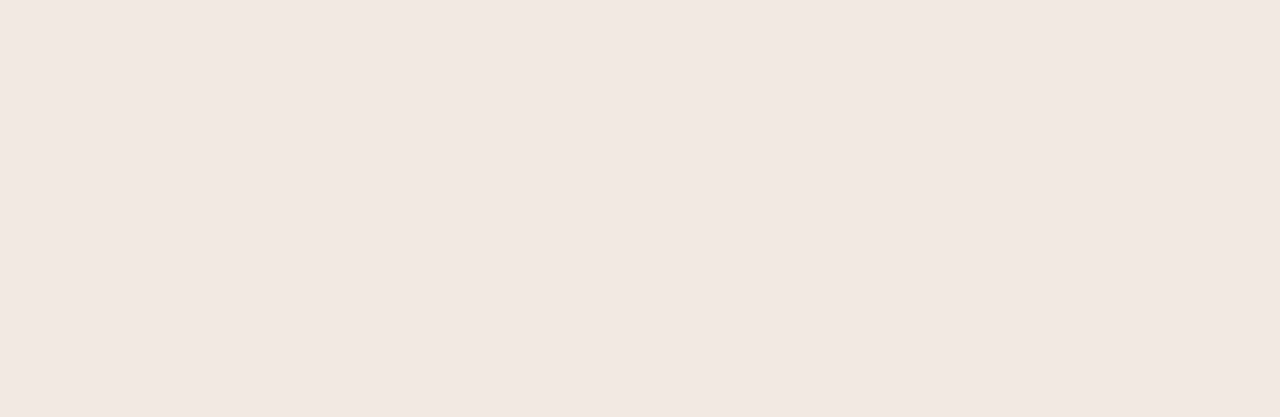
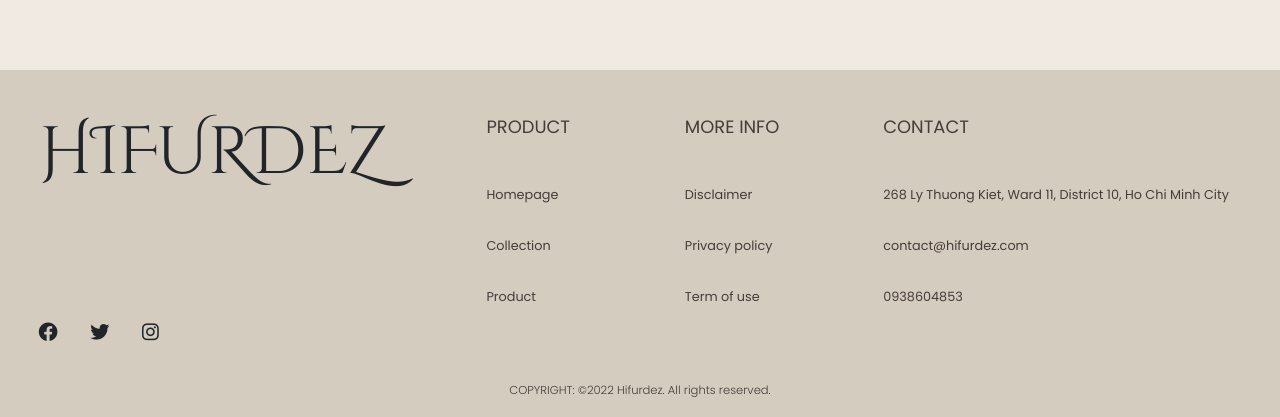
Before and after one commit to huylucwork/furniture-showroom, a React (Create React App) app in the folder client/: page /about-us in a window 1280 px wide. Shown: the part 2673-3090 px from the top of the page. Before the commit the page ends 2743 px from the top, so only its background shows below. Built offline with nearby package versions, Linux system fonts and the light colour scheme; a web font is replaced by a local one.

Commit message:
add footer

```diff
--- a/client/src/App.js
+++ b/client/src/App.js
@@ -8,7 +8,7 @@ import User from "./components/user/user";
 import Collection from "./components/publicPage/collection";
 import AboutUs from "./components/publicPage/aboutUs";
 import ScrollToTop from "./utils/scrollToTop";
-
+import Footer from "./components/headerFooter/footer";
 export const AppContext = React.createContext();
 
 function App() {
@@ -34,7 +34,7 @@ function App() {
             />
             <Route path="about-us" element={<AboutUs />} />
           </Routes>
-        {/* <Footer /> */}
+        <Footer />
       </div>
     </AppContext.Provider>
   );
--- a/client/src/components/headerFooter/footer.jsx
+++ b/client/src/components/headerFooter/footer.jsx
@@ -0,0 +1,61 @@
+import "./../../styles/footer.css";
+
+export default function Footer() {
+  return (
+    <div className="footer-background">
+      <div className="footer-info">
+        <div className="company">
+          <div className="company-info-title">HIFURDEZ</div>
+          <div className="company-icon">
+            <i className="fa-brands fa-facebook"></i>
+            <i className="fa-brands fa-twitter"></i>
+            <i className="fa-brands fa-instagram"></i>
+          </div>
+        </div>
+        <div className="product">
+          <div className="product-header">
+            <div className="product-header-product">PRODUCT</div>
+            <div className="product-header-info">MORE INFO</div>
+            <div className="product-header-contact">CONTACT</div>
+          </div>
+          <div className="product-info">
+            <a href="/" className="product-text-a">
+              Homepage
+            </a>
+            <a href="/" className="product-text-b">
+              Disclaimer
+            </a>
+            <a href="/" className="product-text-c">
+              268 Ly Thuong Kiet, Ward 11, District 10, Ho Chi Minh City
+            </a>
+          </div>
+          <div className="more-info">
+            <a href="/" className="more-info-text-a">
+              Collection
+            </a>
+            <a href="/" className="more-info-text-b">
+              Privacy policy
+            </a>
+            <a href="/" className="more-info-text-c">
+              contact@hifurdez.com
+            </a>
+          </div>
+          <div className="contact">
+            <a href="/" className="contact-text-a">
+              Product
+            </a>
+            <a href="/" className="contact-text-b">
+              Term of use
+            </a>
+            <a href="/" className="contact-text-c">
+              0938604853
+            </a>
+          </div>
+        </div>
+      </div>
+      <div className="copy-right">
+        <p>COPYRIGHT: ©2022 Hifurdez. All rights reserved.</p>
+      </div>
+    </div>
+  );
+}
--- a/client/src/styles/aboutUs.css
+++ b/client/src/styles/aboutUs.css
@@ -12,7 +12,7 @@
   background-color: var(--backgroundColor);
   font-size: calc(100vw/1920*10);
   width: 100%;
-  height: 100em;
+  /* height: 100em; */
 }
 
 .aboutUs_navbar {
--- /dev/null
+++ b/client/src/styles/footer.css
@@ -0,0 +1,192 @@
+.footer-background {
+    position: inherit;
+    bottom: 0;
+    width: 100%;
+    height: 35rem;
+    background-color: #D5CCC0;
+    font-size: 10px;
+    z-index: 100;
+    display: flex;
+    flex-direction: column;
+}
+
+.footer-info {
+    display: flex;
+    flex-direction: row;
+    height: 90%;
+}
+
+.copy-right {
+    height: 10%;
+    text-align: center;
+    font-size: 0.9vw;
+    color: #473C38;
+    font-weight: 300;
+}
+
+.company{
+    width: 30%;
+    display: flex;
+    flex-direction: column;
+}
+
+.company-info-title {
+    height: 80%;
+    font-family: 'Cinzel Decorative';
+    font-size: 5.22vw;
+    padding-top: 13%;
+    text-align: center;
+    padding-left: 10%;
+}
+
+.company-icon{
+    height: 20%;
+    font-size: 1.5vw;
+    padding-bottom: 15%;
+    padding-left: 10%;
+    text-align:left;
+    font-weight: 200;
+    display: flex;
+    flex-direction: row;
+}
+
+.company-icon i {
+    width: 15%
+}
+/*
+.fa-brands-fa-facebook-a{
+    width: 20%;
+    size: 1vw;
+}
+
+.fa-brands-fa-twitter-b{
+    width: 20%;
+    size: 1vw;
+}
+
+.fa-brands-fa-instagram-c{
+    width: 20%;
+    size: 1vw;
+}
+ */
+
+.product {
+    width: 70%;
+    padding-left: 8%;
+    display:flex;
+    flex-direction: column;
+}
+
+.product-header {
+    display:flex;
+    flex-direction: row;
+    height: 30%;
+    color: #473C38;
+    text-decoration: none;
+    font-size: 1.4vw;
+    padding-top: 6%;
+}
+/*
+.product-header div {
+    width: 30%;
+} */
+
+.product-header-product {
+    width: 25%;
+}
+.product-header-info{
+    width: 25%;
+}
+.product-header-contact{
+    width: 50%;
+}
+.product-info {
+    display:flex;
+    flex-direction: row;
+    height: 20%;
+    width: 100%;
+}
+
+.product-text-a {
+    width: 25%;
+    color: #473C38;
+    text-decoration: none;
+    font-size: 1vw;
+    padding-top: 3%;
+}
+
+.product-text-b {
+    width: 25%;
+    color: #473C38;
+    text-decoration: none;
+    font-size: 1vw;
+    padding-top: 3%;
+}
+
+.product-text-c {
+    width: 50%;
+    color: #473C38;
+    text-decoration: none;
+    font-size: 1vw;
+    padding-top: 3%;
+}
+
+.more-info {
+    display:flex;
+    flex-direction: row;
+    height: 20%;
+}
+
+.more-info-text-a{
+    width: 25%;
+    color: #473C38;
+    text-decoration: none;
+    font-size: 1vw;
+    padding-top: 1.5%;
+}
+
+.more-info-text-b{
+    width: 25%;
+    color: #473C38;
+    text-decoration: none;
+    font-size: 1vw;
+    padding-top: 1.5%;
+}
+
+.more-info-text-c{
+    width: 50%;
+    color: #473C38;
+    text-decoration: none;
+    font-size: 1vw;
+    padding-top: 1.5%;
+}
+
+
+.contact {
+    display:flex;
+    flex-direction: row;
+    height: 20%;
+}
+
+
+.contact-text-a {
+    width:25%;
+    color: #473C38;
+    text-decoration: none;
+    font-size: 1vw;
+    padding-top: -2%;
+}
+.contact-text-b {
+    width: 25%;
+    color: #473C38;
+    text-decoration: none;
+    font-size: 1vw;
+    padding-top: -2%;
+}
+.contact-text-c {
+    width: 50%;
+    color: #473C38;
+    text-decoration: none;
+    font-size: 1vw;
+    padding-top: -2%;
+}
--- a/client/src/styles/homepage.css
+++ b/client/src/styles/homepage.css
@@ -1,5 +1,5 @@
 .homepage_background {
-    position: absolute;
+    /* position: absolute; */
     width: 100%;
     z-index: -1;
     color: #473C38;
@@ -48,6 +48,7 @@
     height: 68.2rem;
     color: #BAB0A7;
     text-align: center;
+    z-index: -1;
 }
 
 .introduce_slogan p {
```
